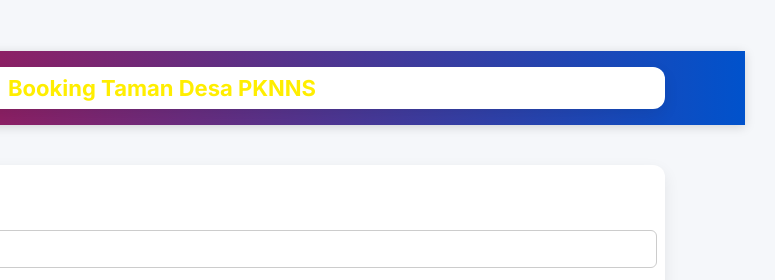
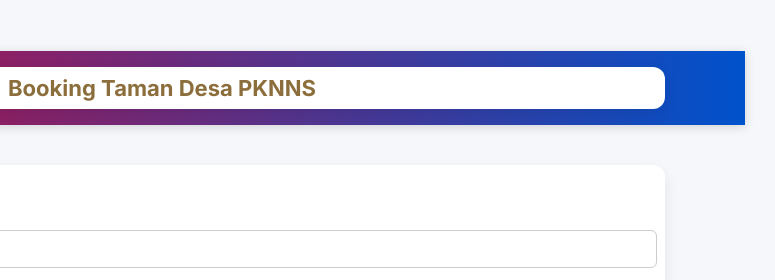
Before and after one commit to syafri97/Booking-Form-Taman-Desa-Pknns, a website: page public/index.html in a window 1280 px wide. Shown: the top 280 px of the page, 505-1280 px from the left. Drawn offline with Linux system fonts and the light colour scheme.

Commit message:
Update css

```diff
--- a/public/style.css
+++ b/public/style.css
@@ -68,7 +68,7 @@
   font-weight: bold;
   flex: 1; /* biar dia ambil ruang penuh */
   text-align: center;
-  color: #ffee00; /* tukar warna teks (contoh: kuning terang) */
+  color: #8c6e3c; /* tukar warna teks (contoh: kuning terang) */
 }
 
 .brand .logo {
```
